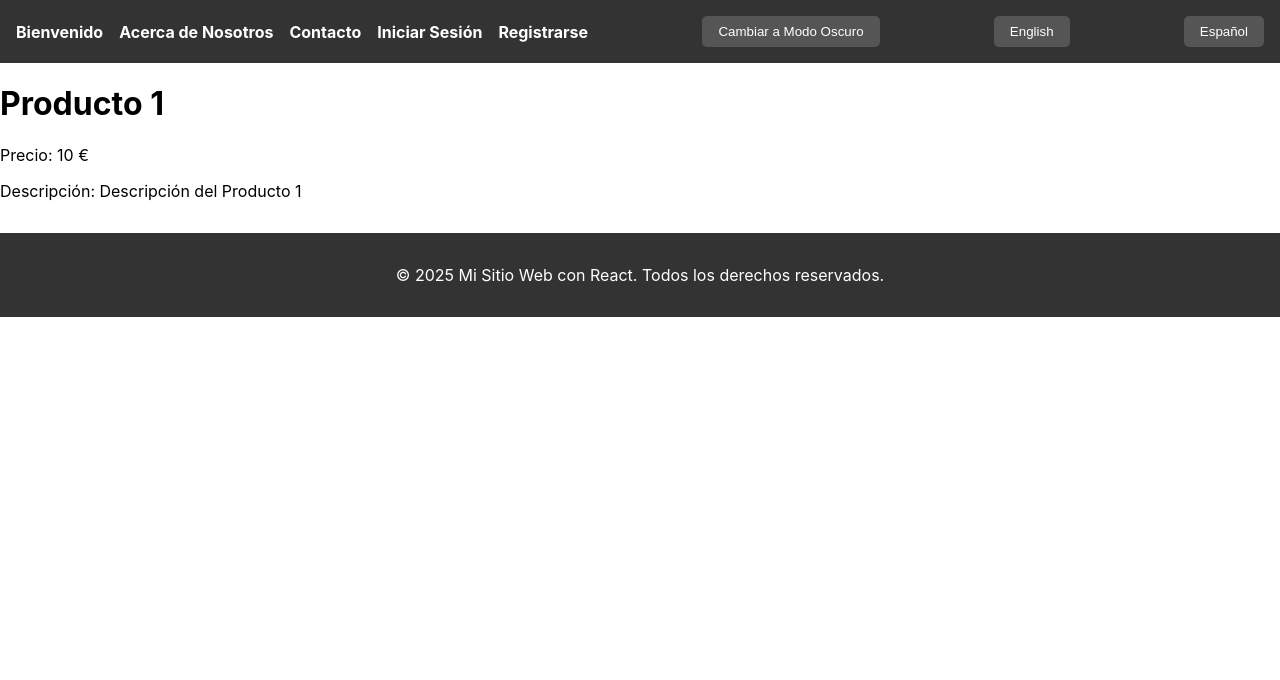
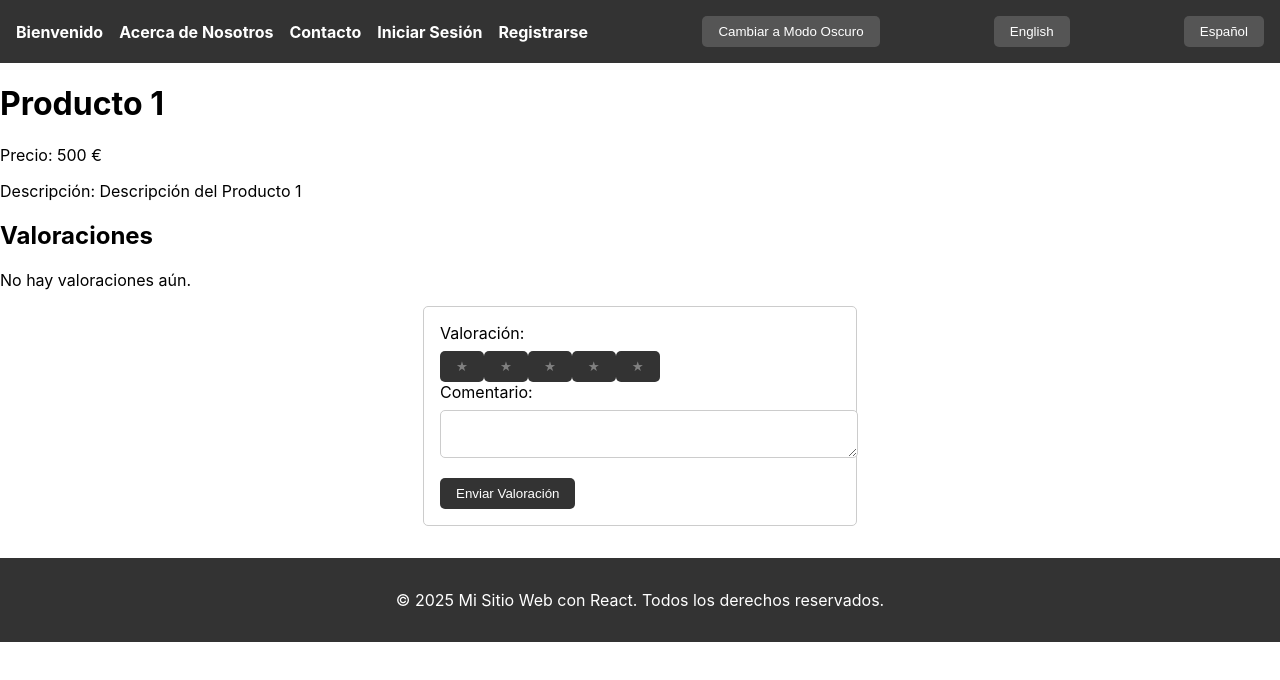
Before and after one commit to jadm2907/mi-primer-proyecto-react, a React (Create React App) app: page /product/1 in a window 1280 px wide. Shown: the top 680 px of the page. Built offline with nearby package versions, Linux system fonts and the light colour scheme.

Commit message:
Agregado paginación, sistema de valoraciones, favoritos y carga perezosa

```diff
--- a/src/App.js
+++ b/src/App.js
@@ -6,7 +6,8 @@ import Contact from './components/pages/Contact';
 import Login from './components/pages/Login';
 import Register from './components/pages/Register';
 import Profile from './components/pages/Profile';
-import ProductDetail from './components/pages/ProductDetail'; // Importa el nuevo componente
+import ProductDetail from './components/pages/ProductDetail';
+import Favorites from './components/pages/Favorites'; // Importa el nuevo componente
 import Navbar from './components/Navbar';
 import Footer from './components/Footer';
 import PrivateRoute from './components/PrivateRoute';
@@ -22,7 +23,8 @@ function App() {
         <Route path="/contact" element={<Contact />} />
         <Route path="/login" element={<Login />} />
         <Route path="/register" element={<Register />} />
-        <Route path="/product/:id" element={<ProductDetail />} /> {/* Nueva ruta */}
+        <Route path="/product/:id" element={<ProductDetail />} />
+        <Route path="/favorites" element={<Favorites />} /> {/* Nueva ruta */}
         <Route element={<PrivateRoute />}>
           <Route path="/profile" element={<Profile />} />
         </Route>
@@ -33,64 +35,3 @@ function App() {
 }
 
 export default App;
-
-
-
-//Menu anterior
-/*function App() {
-  return (
-    <Router>
-      <nav>
-        <ul>
-          <li>
-            <Link to="/">Inicio</Link>
-          </li>
-          <li>
-            <Link to="/about">Acerca de</Link>
-          </li>
-        </ul>
-      </nav>
-
-      <Routes>
-        <Route path="/" element={<Home />} />
-        <Route path="/about" element={<About />} />
-      </Routes>
-    </Router>
-  );
-}
-
-export default App;*/
-
-
-
-
-/*import logo from './logo.svg';
-import './App.css';
-import { BrowserRouter as Router, Routes, Route } from 'react-router-dom';
-import Home from './Home';
-import About from './About';
-
-function App() {
-  return (
-    <Router>
-      <Routes>
-        <Route path="/" element={<Home />} />
-        <Route path="/about" element={<About />} />
-      </Routes>
-    </Router>
-  );
-}
-
-export default App;
-/*function App() {
-  return (
-    <div className="App">
-      <header className="App-header">
-        <h1>¡Hola, Mundo!</h1>
-        <p>Este es mi primer proyecto en React.</p>
-      </header>
-    </div>
-  );
-}
-
-export default App;*/
--- /dev/null
+++ b/src/components/pages/Favorites.js
@@ -0,0 +1,24 @@
+import React, { useContext } from 'react';
+import { FavoritesContext } from '../context/FavoritesContext';
+import Product from '../products/Product';
+
+const Favorites = () => {
+  const { favorites } = useContext(FavoritesContext);
+
+  return (
+    <div>
+      <h1>Mis Favoritos</h1>
+      {favorites.length === 0 ? (
+        <p>No tienes productos favoritos.</p>
+      ) : (
+        <div className="products">
+          {favorites.map((product) => (
+            <Product key={product.id} product={product} />
+          ))}
+        </div>
+      )}
+    </div>
+  );
+};
+
+export default Favorites;
--- a/src/components/pages/Home.js
+++ b/src/components/pages/Home.js
@@ -1,32 +1,51 @@
 import React, { useState } from 'react';
-import Card from '../Card';
-import MyCarousel from '../Carousel';
 import Product from '../products/Product';
 import Cart from '../products/Cart';
 import SearchBar from '../SearchBar';
 
 const Home = () => {
-    const products = [
-        { id: 1, name: 'Producto 1', price: 500 },
-        { id: 2, name: 'Producto 2', price: 1000 },
-        { id: 3, name: 'Producto 3', price: 5000 },
-    ];
+  const [products, setProducts] = useState([
+    { id: 1, name: 'Producto 1', price: 10 },
+    { id: 2, name: 'Producto 2', price: 20 },
+    { id: 3, name: 'Producto 3', price: 30 },
+    { id: 4, name: 'Producto 4', price: 40 },
+    { id: 5, name: 'Producto 5', price: 50 },
+    { id: 6, name: 'Producto 6', price: 60 },
+  ]);
   const [filteredProducts, setFilteredProducts] = useState(products);
+  const [currentPage, setCurrentPage] = useState(1);
+  const productsPerPage = 3; // Número de productos por página
 
   const handleSearch = (query) => {
     const filtered = products.filter((product) =>
       product.name.toLowerCase().includes(query.toLowerCase())
     );
     setFilteredProducts(filtered);
+    setCurrentPage(1); // Reiniciar a la primera página después de buscar
   };
+
+  // Calcular los productos a mostrar en la página actual
+  const indexOfLastProduct = currentPage * productsPerPage;
+  const indexOfFirstProduct = indexOfLastProduct - productsPerPage;
+  const currentProducts = filteredProducts.slice(indexOfFirstProduct, indexOfLastProduct);
+
+  // Cambiar de página
+  const paginate = (pageNumber) => setCurrentPage(pageNumber);
 
   return (
     <div>
       <h1>Bienvenido a la Tienda</h1>
       <SearchBar onSearch={handleSearch} />
       <div className="products">
-          {filteredProducts.map((product) => (
+        {currentProducts.map((product) => (
           <Product key={product.id} product={product} />
+        ))}
+      </div>
+      <div className="pagination">
+        {Array.from({ length: Math.ceil(filteredProducts.length / productsPerPage) }, (_, i) => (
+          <button key={i + 1} onClick={() => paginate(i + 1)}>
+            {i + 1}
+          </button>
         ))}
       </div>
       <Cart />
--- a/src/components/pages/ProductDetail.js
+++ b/src/components/pages/ProductDetail.js
@@ -1,15 +1,21 @@
-import React from 'react';
+import React, { useState } from 'react';
 import { useParams } from 'react-router-dom';
+import ReviewForm from '../products/ReviewForm';
 
 const ProductDetail = () => {
-  const { id } = useParams(); // Obtener el ID del producto desde la URL
+  const { id } = useParams();
+  const [reviews, setReviews] = useState([]);
   const products = [
-    { id: 1, name: 'Producto 1', price: 10, description: 'Descripción del Producto 1' },
-    { id: 2, name: 'Producto 2', price: 20, description: 'Descripción del Producto 2' },
-    { id: 3, name: 'Producto 3', price: 30, description: 'Descripción del Producto 3' },
+    { id: 1, name: 'Producto 1', price: 500, description: 'Descripción del Producto 1' },
+    { id: 2, name: 'Producto 2', price: 1000, description: 'Descripción del Producto 2' },
+    { id: 3, name: 'Producto 3', price: 5000, description: 'Descripción del Producto 3' },
   ];
 
   const product = products.find((p) => p.id === parseInt(id));
+
+  const handleReviewSubmit = (review) => {
+    setReviews([...reviews, review]);
+  };
 
   if (!product) {
     return <p>Producto no encontrado.</p>;
@@ -20,6 +26,20 @@ const ProductDetail = () => {
       <h1>{product.name}</h1>
       <p>Precio: {product.price} €</p>
       <p>Descripción: {product.description}</p>
+      <h2>Valoraciones</h2>
+      {reviews.length === 0 ? (
+        <p>No hay valoraciones aún.</p>
+      ) : (
+        <ul>
+          {reviews.map((review, index) => (
+            <li key={index}>
+              <p>Valoración: {'★'.repeat(review.rating)}</p>
+              <p>Comentario: {review.comment}</p>
+            </li>
+          ))}
+        </ul>
+      )}
+      <ReviewForm productId={product.id} onSubmit={handleReviewSubmit} />
     </div>
   );
 };
--- /dev/null
+++ b/src/components/products/ReviewForm.js
@@ -0,0 +1,42 @@
+import React, { useState } from 'react';
+
+const ReviewForm = ({ productId, onSubmit }) => {
+  const [rating, setRating] = useState(0);
+  const [comment, setComment] = useState('');
+
+  const handleSubmit = (e) => {
+    e.preventDefault();
+    onSubmit({ productId, rating, comment });
+    setRating(0);
+    setComment('');
+  };
+
+  return (
+    <form onSubmit={handleSubmit}>
+      <div>
+        <label>Valoración:</label>
+        {[1, 2, 3, 4, 5].map((star) => (
+          <button
+            type="button"
+            key={star}
+            onClick={() => setRating(star)}
+            style={{ color: star <= rating ? 'gold' : 'gray' }}
+          >
+            ★
+          </button>
+        ))}
+      </div>
+      <div>
+        <label>Comentario:</label>
+        <textarea
+          value={comment}
+          onChange={(e) => setComment(e.target.value)}
+          required
+        />
+      </div>
+      <button type="submit">Enviar Valoración</button>
+    </form>
+  );
+};
+
+export default ReviewForm;
--- /dev/null
+++ b/src/context/FavoritesContext.js
@@ -0,0 +1,21 @@
+import React, { createContext, useState } from 'react';
+
+export const FavoritesContext = createContext();
+
+export const FavoritesProvider = ({ children }) => {
+  const [favorites, setFavorites] = useState([]);
+
+  const addToFavorites = (product) => {
+    setFavorites([...favorites, product]);
+  };
+
+  const removeFromFavorites = (productId) => {
+    setFavorites(favorites.filter((item) => item.id !== productId));
+  };
+
+  return (
+    <FavoritesContext.Provider value={{ favorites, addToFavorites, removeFromFavorites }}>
+      {children}
+    </FavoritesContext.Provider>
+  );
+};
--- a/src/index.css
+++ b/src/index.css
@@ -104,3 +104,21 @@ nav button:hover {
   align-items: center;
   margin-bottom: 0.5rem;
 }
+/*Agregar estilos para la paginacion*/
+.pagination {
+  display: flex;
+  justify-content: center;
+  margin-top: 1rem;
+  gap: 0.5rem;
+}
+
+.pagination button {
+  padding: 0.5rem 1rem;
+  border: 1px solid #ccc;
+  background-color: #fff;
+  cursor: pointer;
+}
+
+.pagination button:hover {
+  background-color: #f0f0f0;
+}
--- a/src/index.js
+++ b/src/index.js
@@ -6,6 +6,7 @@ import reportWebVitals from './reportWebVitals';
 import { AuthProvider } from './context/AuthContext';
 import { ThemeProvider } from './context/ThemeContext';
 import { CartProvider } from './context/CartContext';
+import { FavoritesProvider } from './context/FavoritesContext';
 import './i18n/i18n'; // Importa la configuración de i18n// Importamos el AuthProvider
 
 // Creamos la raíz usando createRoot
@@ -17,7 +18,9 @@ root.render(
     <AuthProvider>
       <ThemeProvider>
         <CartProvider>
-          <App />
+          <FavoritesProvider>
+            <App />
+          </FavoritesProvider>
         </CartProvider>
       </ThemeProvider>
     </AuthProvider>
```
Lines whose indentation alone changed are shown as unchanged.
